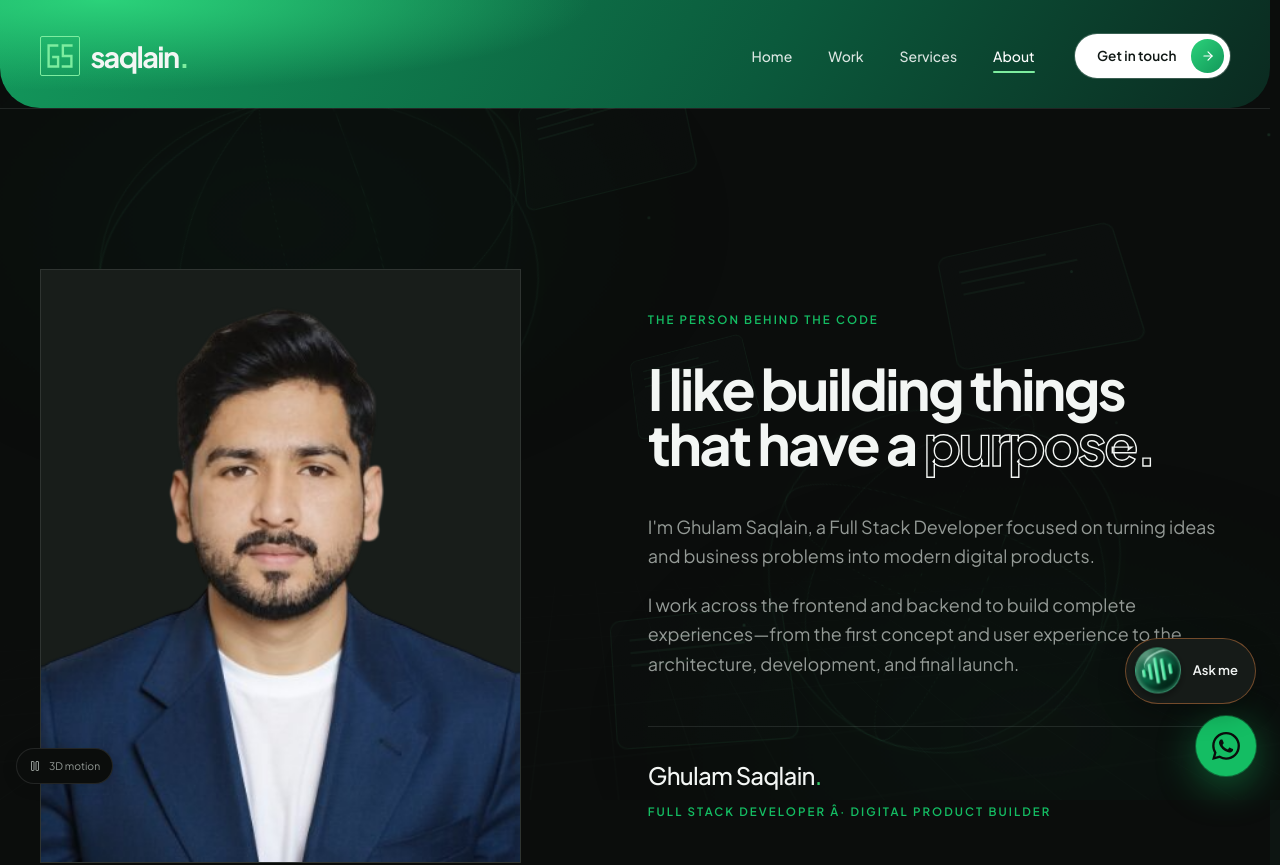
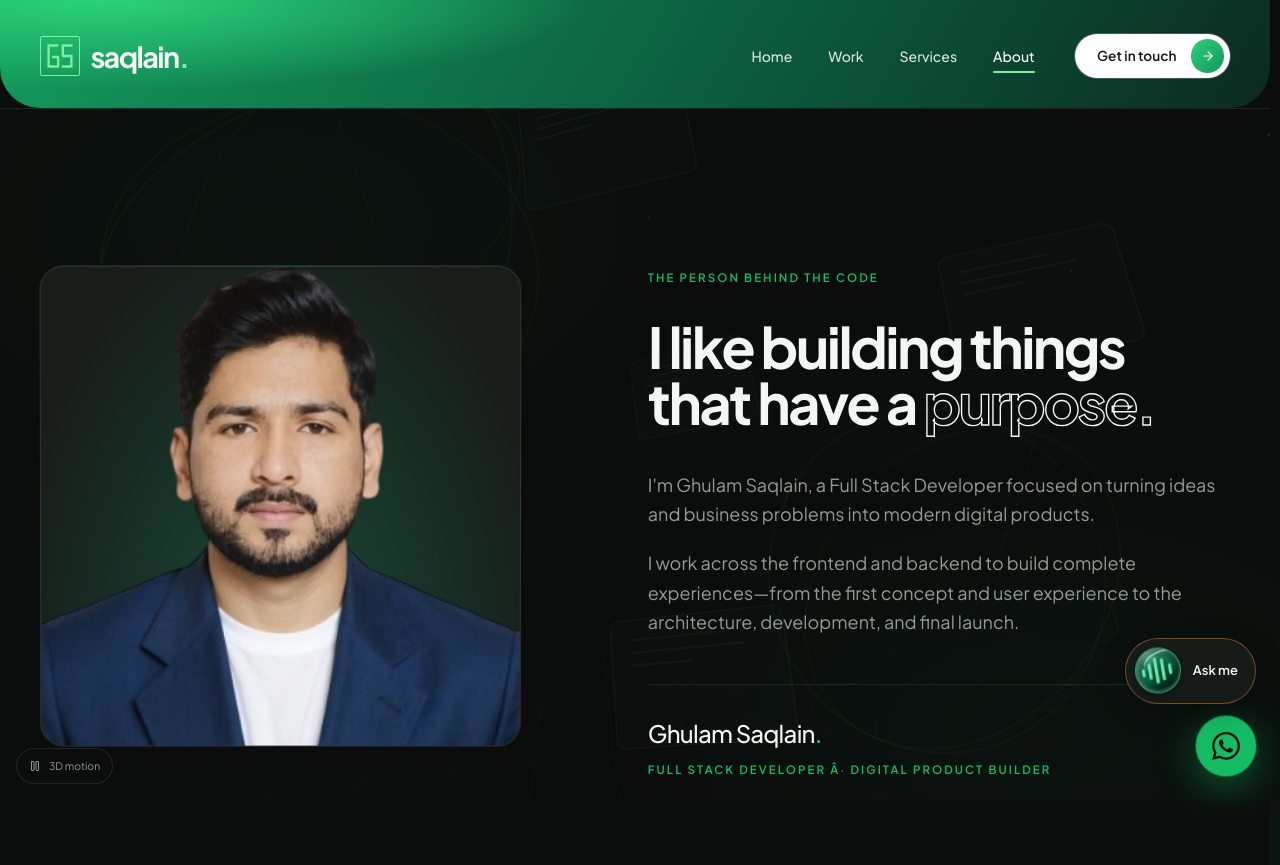
Before and after one commit to GhulamSaqlain13/saqlain-portfolio, a Next.js app: page /about in a window 1280 px wide. Shown: the top 865 px of the page. Built offline with nearby package versions, Linux system fonts and the light colour scheme.

Commit message:
Fill About portrait frames edge to edge

```diff
--- a/src/components/sections/About.tsx
+++ b/src/components/sections/About.tsx
@@ -10,8 +10,8 @@ export default function About() {
             <img
               src={portrait.src}
               alt="Ghulam Saqlain, full stack developer"
-              width={1024}
-              height={1280}
+              width={portrait.width}
+              height={portrait.height}
               loading="lazy"
               className="w-full select-none"
             />
--- a/src/routes/about.tsx
+++ b/src/routes/about.tsx
@@ -12,12 +12,12 @@ export default function AboutPage() {
       <section className="border-t border-border py-24 md:py-40">
         <div className="mx-auto grid w-full max-w-[1400px] gap-16 px-6 md:grid-cols-12 md:gap-20 md:px-10">
           <Reveal className="md:col-span-5">
-            <div className="relative overflow-hidden border border-border bg-secondary">
+            <div className="about-portrait-frame relative overflow-hidden border border-border bg-secondary">
               <img
                 src={portrait.src}
                 alt="Ghulam Saqlain, full stack developer"
-                width={1024}
-                height={1280}
+                width={portrait.width}
+                height={portrait.height}
                 loading="lazy"
                 className="w-full select-none"
               />
--- a/src/styles.css
+++ b/src/styles.css
@@ -3914,3 +3914,21 @@ main section > div[class*="max-w-[1400px]"] {
     gap: 1rem;
   }
 }
+
+/* Fill the About frame edge to edge instead of containing the portrait. */
+.about-portrait-frame {
+  position: relative;
+  width: 100%;
+  aspect-ratio: 1;
+  overflow: hidden;
+}
+.about-portrait-frame img {
+  position: absolute;
+  inset: 0;
+  display: block;
+  width: 100%;
+  height: 100%;
+  max-height: none;
+  object-fit: cover;
+  object-position: center 35%;
+}
```
